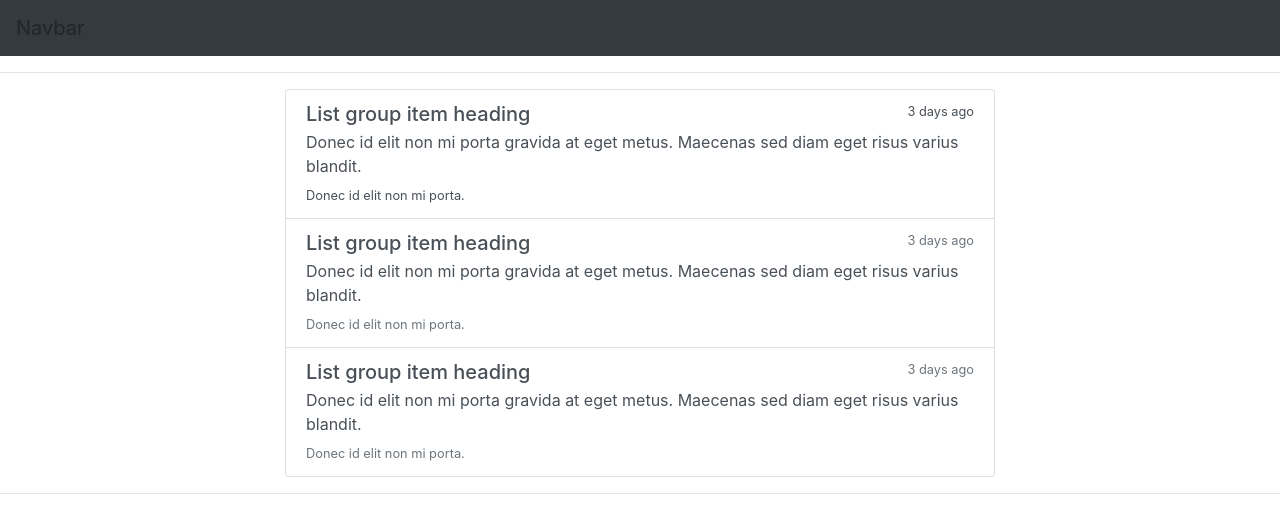
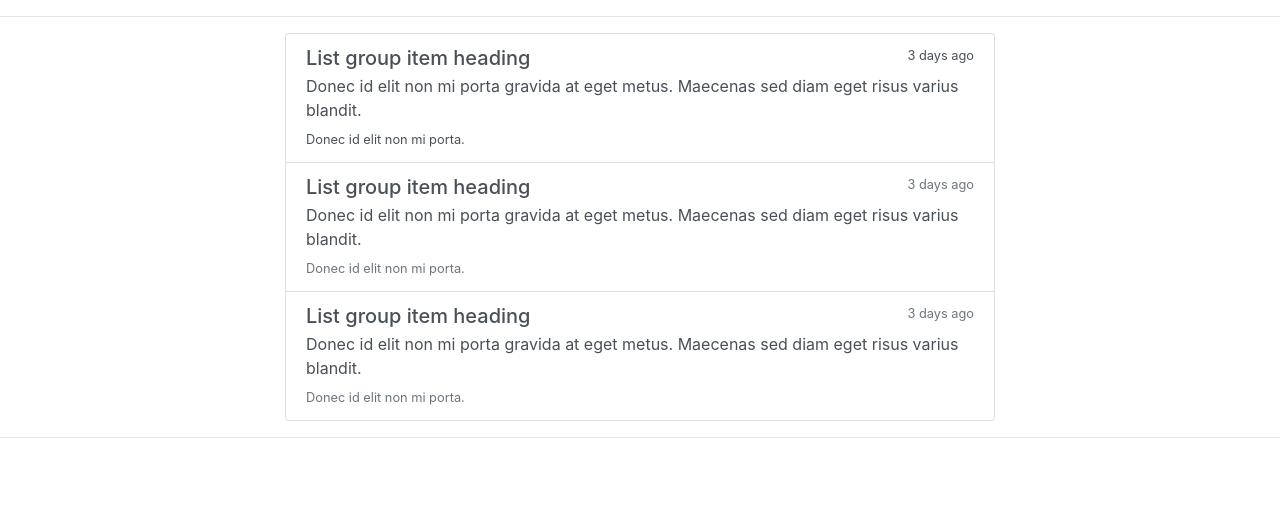
Before and after one commit to Hugo-Hontans/Music-Alive, an Angular app: page / in a window 1280 px wide. Shown: the top 516 px of the page. Built offline with nearby package versions, Linux system fonts and the light colour scheme.

Commit message:
remover navbar

```diff
--- a/src/app/app.component.html
+++ b/src/app/app.component.html
@@ -1,4 +1 @@
-<nav class="navbar navbar-dark bg-dark justify-content-between">
-  <a class="navbar-brand">Navbar</a>
-</nav>
 <app-eventlist></app-eventlist>
```
